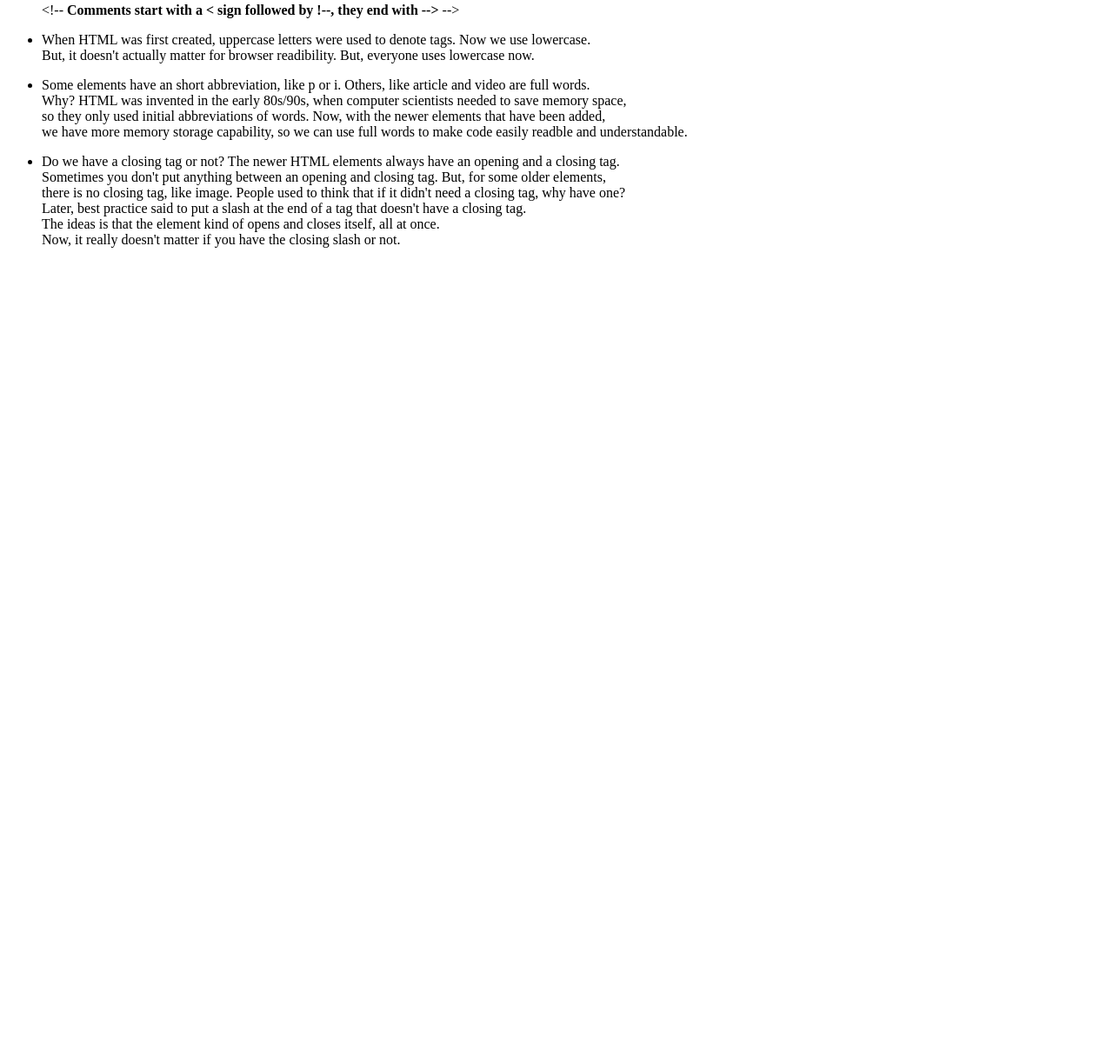
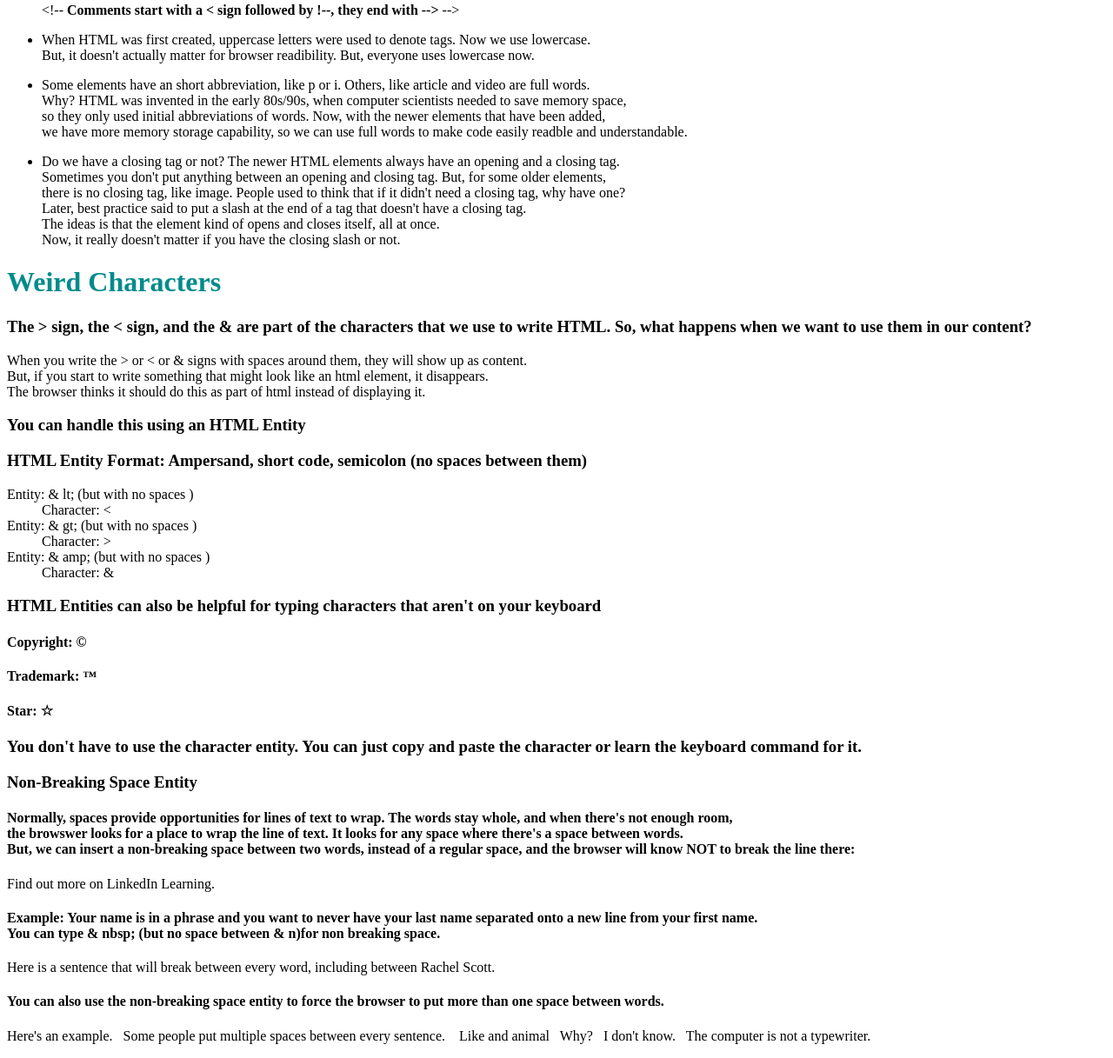
Before and after one commit to r-scott25/Ex_Files_HTML_EssT-Instructor-Jen-Simmons, a plain HTML site: page Power of HTML/attributes.html in a window 1280 px wide. Shown: the part 1231-2448 px from the top of the page at 87% size. Before the commit the page ends 1532 px from the top, so only its background shows below. Drawn offline with Linux system fonts and the light colour scheme.

Commit message:
power of html

```diff
--- a/Power of HTML/attributes.html
+++ b/Power of HTML/attributes.html
@@ -89,3 +89,34 @@
   </li>
 
 </ul>
+
+<h1 style="color:darkcyan">Weird Characters</h1>
+<h3>The > sign, the < sign, and the & are part of the characters that we use to write HTML. So, what happens when we want to use them in our content?</h3>
+<p>When you write the > or < or & signs with spaces around them, they will show up as content. <br>
+  But, if you start to write something that might look like an html element, it disappears. <br>
+  The browser thinks it should do this as part of html instead of displaying it.</p>
+  <h3>You can handle this using an HTML Entity</h3>
+  <h3>HTML Entity Format: Ampersand, short code, semicolon (no spaces between them)</h3>
+  <dl>
+    <dt>Entity:  & lt; (but with no spaces <!-- &lt;-->)</dt>
+    <dd>Character:   < </dd>
+    <dt>Entity: & gt; (but with no spaces <!-- &gt;-->)</dt>
+    <dd>Character: > </dd>
+    <dt>Entity:  & amp; (but with no spaces <!-- &amp;-->)</dt>
+    <dd>Character: & </dd>
+  </dl>
+  <h3>HTML Entities can also be helpful for typing characters that aren't on your keyboard</h3>
+  <h4>Copyright: &copy;</h4>
+  <h4>Trademark: &trade;</h4>
+  <h4>Star: &star;</h4>
+  <h3>You don't have to use the character entity. You can just copy and paste the character or learn the keyboard command for it.</h3>
+  <h3>Non-Breaking Space Entity</h3>
+  <h4>Normally, spaces provide opportunities for lines of text to wrap. The words stay whole, and when there's not enough room, <br>
+    the browswer looks for a place to wrap the line of text. It looks for any space where there's a space between words.<br>
+    But, we can insert a non-breaking space between two words, instead of a regular space, and the browser will know NOT to break the line there:</h4>
+    <p>Find out more on LinkedIn&nbsp;Learning.</p>
+    <h4>Example: Your name is in a phrase and you want to never have your last name separated onto a new line from your first name. <br>
+      You can type & nbsp; (but no space between & n)for non breaking space.</h4>
+      <p>Here is a sentence that will break between every word, including between Rachel&nbsp;Scott.</p>
+      <h4> You can also use the non-breaking space entity to force the browser to put more than one space between words.</h4>
+      <p>Here's an example.&nbsp;&nbsp; Some people put multiple spaces between every sentence. &nbsp;&nbsp; Like and animal&nbsp;&nbsp; Why?&nbsp;&nbsp; I don't know.&nbsp;&nbsp; The computer is not a typewriter.</p>
```
